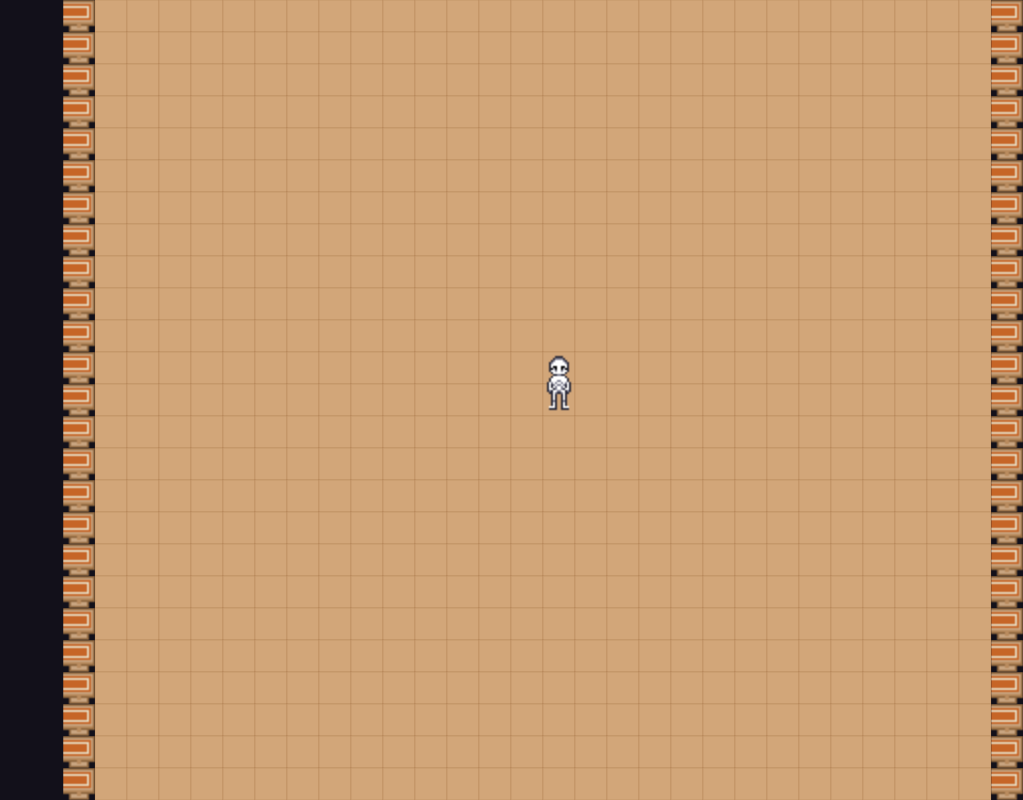
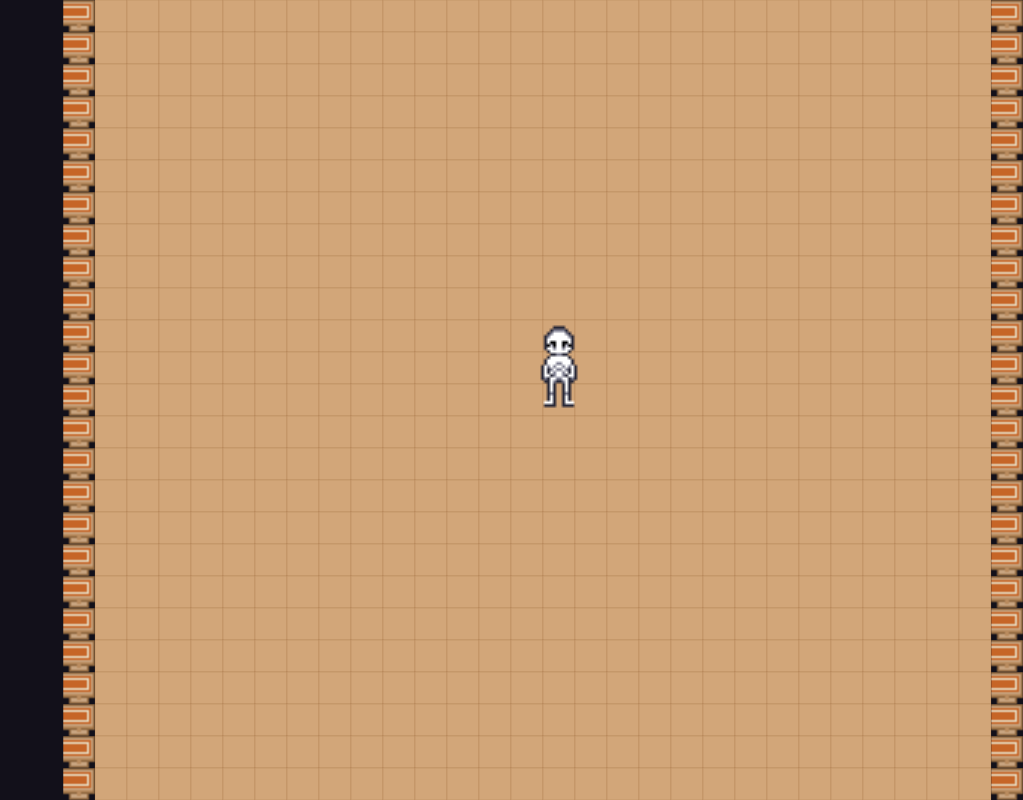
Before and after one commit to 4j47ph8y8d-create/my-ai-space, a website: page test-map.html in a window 1280 px wide. Shown: the whole page, without its empty margins (257-1280 px from the left). Drawn offline with Linux system fonts and the light colour scheme.

Commit message:
Update test-map.html

```diff
--- a/test-map.html
+++ b/test-map.html
@@ -36,29 +36,29 @@
         let cameraX = 0;
         let cameraY = 0;
 
-        // 玩家坐标
         let playerX = 15 * DRAW_SIZE;
         let playerY = 15 * DRAW_SIZE;
         let playerSpeed = 4;
 
         // ==================== 角色动画系统 ====================
-        // 假设你的小人画布是 32x64，如果不是，请改这里
+        // 根据你的截图，小人应该是 32x64 (或者类似比例)
         const CHAR_WIDTH = 32;
         const CHAR_HEIGHT = 64;
 
-        // 角色状态
-        let facing = 'down'; // 当前朝向：down, up, left, right
-        let animFrame = 1;   // 当前帧 (1~4)
-        let animTimer = 0;   // 计时器
-        const ANIM_SPEED = 8; // 每走几步切换一帧（数字越小动画越快）
+        let facing = 'down';
+        let animFrame = 1;
+        let animTimer = 0;
+        const ANIM_SPEED = 150; // 每一帧停留 150 毫秒
+        let lastTime = 0;
+        let isMoving = false; // 是否正在行走
 
-        // 预加载所有角色图片
         const playerImages = {};
         const dirs = ['down', 'up', 'left', 'right'];
+        // 【关键修复】：加了 ?v=2 强制刷新浏览器的旧图片缓存！
         for (let d of dirs) {
             for (let i = 1; i <= 4; i++) {
                 let img = new Image();
-                img.src = `assets/avatar/chibi_male_walk_${d}_${i}.png`;
+                img.src = `assets/avatar/chibi_male_walk_${d}_${i}.png?v=2`;
                 playerImages[`${d}_${i}`] = img;
             }
         }
@@ -74,11 +74,33 @@
 
         const WALL_COL = 3, WALL_ROW = 11;
 
-        function render() {
+        // 计算小人的缩放尺寸
+        // 因为你要对齐格子，小人的宽度应该差不多等于格子宽度(DRAW_SIZE)
+        // 高度按比例缩放
+        const RENDER_WIDTH = DRAW_SIZE;
+        const RENDER_HEIGHT = CHAR_HEIGHT * (DRAW_SIZE / CHAR_WIDTH);
+
+        function render(timestamp) {
+            // 动画计时器
+            if (!lastTime) lastTime = timestamp;
+            let dt = timestamp - lastTime;
+            lastTime = timestamp;
+
+            if (isMoving) {
+                animTimer += dt;
+                if (animTimer > ANIM_SPEED) {
+                    animTimer = 0;
+                    animFrame++;
+                    if (animFrame > 4) animFrame = 1;
+                }
+            } else {
+                animFrame = 1; // 停下时恢复第一帧
+            }
+
             ctx.fillStyle = '#12101a';
             ctx.fillRect(0, 0, canvas.width, canvas.height);
 
-            // 1. 摄像机边界限制
+            // 摄像机边界限制
             cameraX = playerX - canvas.width / 2 + DRAW_SIZE / 2;
             cameraY = playerY - canvas.height / 2 + DRAW_SIZE / 2;
 
@@ -87,7 +109,6 @@
             if (cameraY < 0) cameraY = 0;
             if (cameraY > WORLD_HEIGHT - canvas.height) cameraY = WORLD_HEIGHT - canvas.height;
 
-            // 2. 计算屏幕可见范围
             let startCol = Math.floor(cameraX / DRAW_SIZE);
             let endCol = Math.ceil((cameraX + canvas.width) / DRAW_SIZE);
             let startRow = Math.floor(cameraY / DRAW_SIZE);
@@ -96,7 +117,7 @@
             startCol = Math.max(0, startCol); endCol = Math.min(MAP_COLS, endCol);
             startRow = Math.max(0, startRow); endRow = Math.min(MAP_ROWS, endRow);
 
-            // 3. 绘制地图
+            // 绘制地图
             for (let r = startRow; r < endRow; r++) {
                 for (let c = startCol; c < endCol; c++) {
                     let screenX = c * DRAW_SIZE - cameraX;
@@ -114,39 +135,50 @@
                 }
             }
 
-            // 4. 绘制小人
+            // 绘制小人
             const playerScreenX = playerX - cameraX;
             const playerScreenY = playerY - cameraY;
 
-            // 获取当前应该显示的图片
             let currentImg = playerImages[`${facing}_${animFrame}`];
 
             if (currentImg && currentImg.complete) {
-                // 计算小人的绘制偏移（让脚底对齐格子底部，因为小人比格子高）
-                let drawOffsetY = DRAW_SIZE - (CHAR_HEIGHT * (DRAW_SIZE / CHAR_WIDTH));
-                // 为了让小人居中，稍微调一下 X
-                let drawOffsetX = (DRAW_SIZE - DRAW_SIZE) / 2;
+                // 【关键修复】：脚底锚点对齐。
+                // 格子底部对齐小人的脚底，防止人物悬空。
+                // 因为小人比格子高，往上画一点。
+                let drawOffsetY = DRAW_SIZE - RENDER_HEIGHT + 10; // +10 是一点点微调
+                let drawOffsetX = (DRAW_SIZE - RENDER_WIDTH) / 2; // X轴居中
+
+                // 如果小人太大，可以稍微缩小一点点
+                // ctx.drawImage(currentImg, playerScreenX + drawOffsetX, playerScreenY + drawOffsetY, RENDER_WIDTH, RENDER_HEIGHT);
+
+                // 放大两倍绘制，并做居中偏移
+                const drawW = RENDER_WIDTH * 1.5;
+                const drawH = RENDER_HEIGHT * 1.5;
+                const centerOffsetX = (drawW - DRAW_SIZE) / 2;
+                const centerOffsetY = drawH - DRAW_SIZE;
 
                 ctx.drawImage(
                     currentImg,
-                    playerScreenX + drawOffsetX,
-                    playerScreenY + drawOffsetY,
-                    DRAW_SIZE, // 宽度设为格子宽
-                    CHAR_HEIGHT * (DRAW_SIZE / CHAR_WIDTH) // 等比例缩放高度
+                    playerScreenX - centerOffsetX,
+                    playerScreenY - centerOffsetY,
+                    drawW,
+                    drawH
                 );
             }
+
+            requestAnimationFrame(render);
         }
 
         // ==================== 触摸控制 ====================
         let touchStartX = 0;
         let touchStartY = 0;
         let isDragging = false;
-        let stepCounter = 0; // 记录移动步数，用来切动画
 
         canvas.addEventListener('touchstart', (e) => {
             touchStartX = e.touches[0].clientX;
             touchStartY = e.touches[0].clientY;
             isDragging = true;
+            isMoving = true;
         });
 
         canvas.addEventListener('touchmove', (e) => {
@@ -158,10 +190,7 @@
             let dx = currentX - touchStartX;
             let dy = currentY - touchStartY;
 
-            // 移动阈值
-            if (Math.abs(dx) > 15 || Math.abs(dy) > 15) {
-                let moved = false;
-
+            if (Math.abs(dx) > 10 || Math.abs(dy) > 10) {
                 if (Math.abs(dx) > Math.abs(dy)) {
                     if (dx > 0) { playerX += playerSpeed; facing = 'right'; }
                     else { playerX -= playerSpeed; facing = 'left'; }
@@ -172,17 +201,6 @@
 
                 touchStartX = currentX;
                 touchStartY = currentY;
-                moved = true;
-
-                // === 动画切帧逻辑 ===
-                if (moved) {
-                    stepCounter++;
-                    if (stepCounter >= ANIM_SPEED) {
-                        stepCounter = 0;
-                        animFrame++;
-                        if (animFrame > 4) animFrame = 1; // 4帧循环
-                    }
-                }
             }
 
             // 空气墙限制
@@ -199,16 +217,11 @@
 
         canvas.addEventListener('touchend', () => {
             isDragging = false;
-            animFrame = 1; // 停下时恢复到第一帧
+            isMoving = false; // 停止动画
         });
 
-        function gameLoop() {
-            render();
-            requestAnimationFrame(gameLoop);
-        }
-
         tileset.onload = () => {
-            gameLoop();
+            requestAnimationFrame(render);
         };
     </script>
 </body>
```
